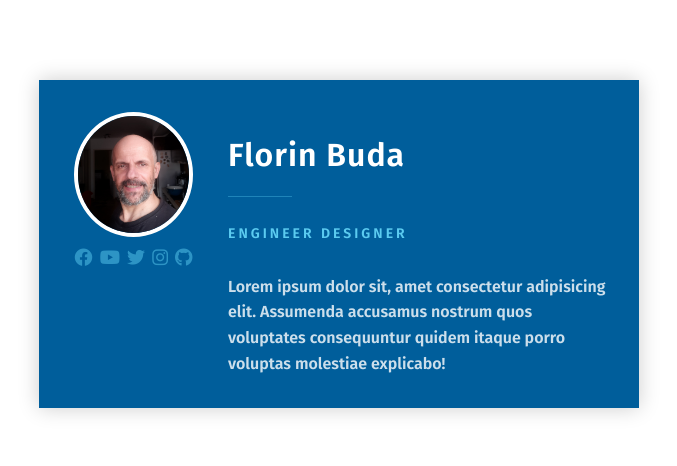
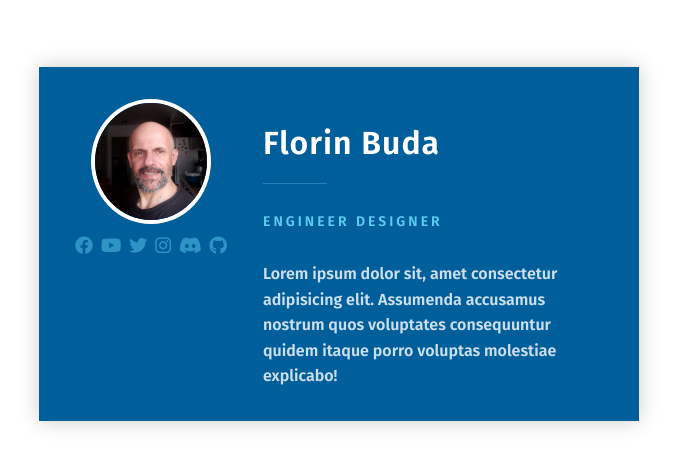
Before and after one commit to Flor77/MyCard, a plain HTML site: page index.html in a window 1280 px wide. Shown: the part 164-630 px from the top of the page, without its empty margins (301-978 px from the left). Drawn offline with Linux system fonts and the light colour scheme; a web font is replaced by a local one.

Commit message:
new button

```diff
--- a/index.html
+++ b/index.html
@@ -22,6 +22,7 @@
       <li class="social-item"><a aria-label="youtube" class="social-link" href="https://www.youtube.com/channel/UCszMg5mhTGj1DU0J7vFhEOw"><i class="fa-brands fa-youtube"></i></a></li>
       <li class="social-item"><a aria-label="twitter" class="social-link" href="https://twitter.com/Flor80387635"><i class="fa-brands fa-twitter"></i></a></li>
       <li class="social-item"><a aria-label="instagram" class="social-link" href="https://www.instagram.com/padre_diterico/"><i class="fa-brands fa-instagram"></i></a></li>
+      <li class="social-item"><a aria-label="discord" class="social-link" href="https://www.discordapp.com/users/914240883518484481/"><i class="fa-brands fa-discord"></i></a></li>
       <li class="social-item"><a aria-label="github" class="social-link" href="https://github.com/Flor77"><i class="fa-brands fa-github"></i></a></li>
     </ul>
   </div>
--- a/style.css
+++ b/style.css
@@ -66,7 +66,7 @@ body{
   list-style: none;
   margin: 0;
   padding: 0;
-  width: 125px;
+  width: 160px;
   margin: 0 auto;
 }
 
```
